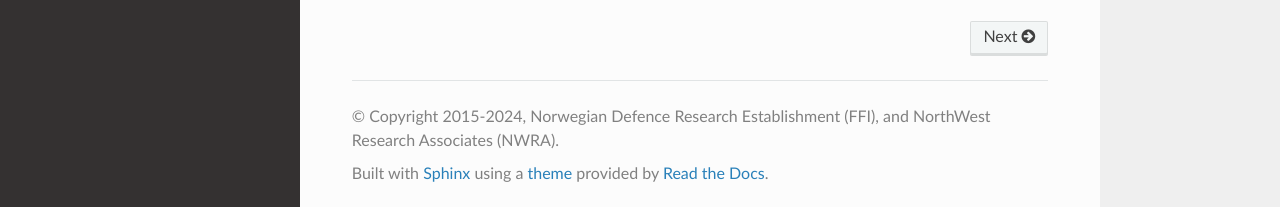
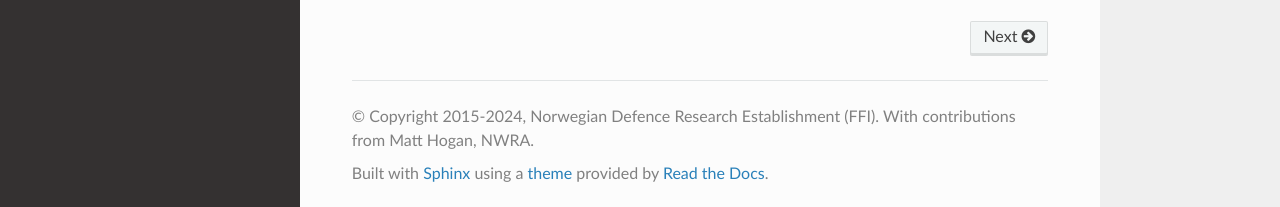
Before and after one commit to mhogan-nwra/envector, a Sphinx documentation site: the page built from docs/index.rst, in a window 1280 px wide and 900 px high, scrolled down 961 px. Shown: the part 690-897 px from the top of the window. Built offline with Sphinx 7.4.7 and the Read the Docs theme 2.0.0, drawn with Linux system fonts in a browser that asks for light colours; formulas are drawn with MathJax 3.

Commit message:
Change copyright statement to not include NWRA, which does not hold rights to the source.

```diff
--- a/docs/conf.py
+++ b/docs/conf.py
@@ -25,9 +25,9 @@ DEV_YEARS = '{}'.format(START_YEAR) if START_YEAR == CURRENT_YEAR else '{}-{}'.f
 
 project = u'ENvector'
 PACKAGE_NAME = project.lower()
-author = 'Kenneth Gade and Per A. Brodtkorb, with contributions from Matt Hogan'
-organizations = 'Norwegian Defence Research Establishment (FFI), and NorthWest Research Associates (NWRA)'
-copyright = ', '.join((DEV_YEARS, organizations))
+author = 'Kenneth Gade and Per A. Brodtkorb'
+organizations = 'Norwegian Defence Research Establishment (FFI)'
+copyright = ', '.join((DEV_YEARS, organizations)) + ". With contributions from Matt Hogan, NWRA"
 
 __location__ = os.path.abspath(os.path.dirname(__file__))
 SOURCE_PATH = os.path.join(os.path.dirname(__location__), 'src')
```
